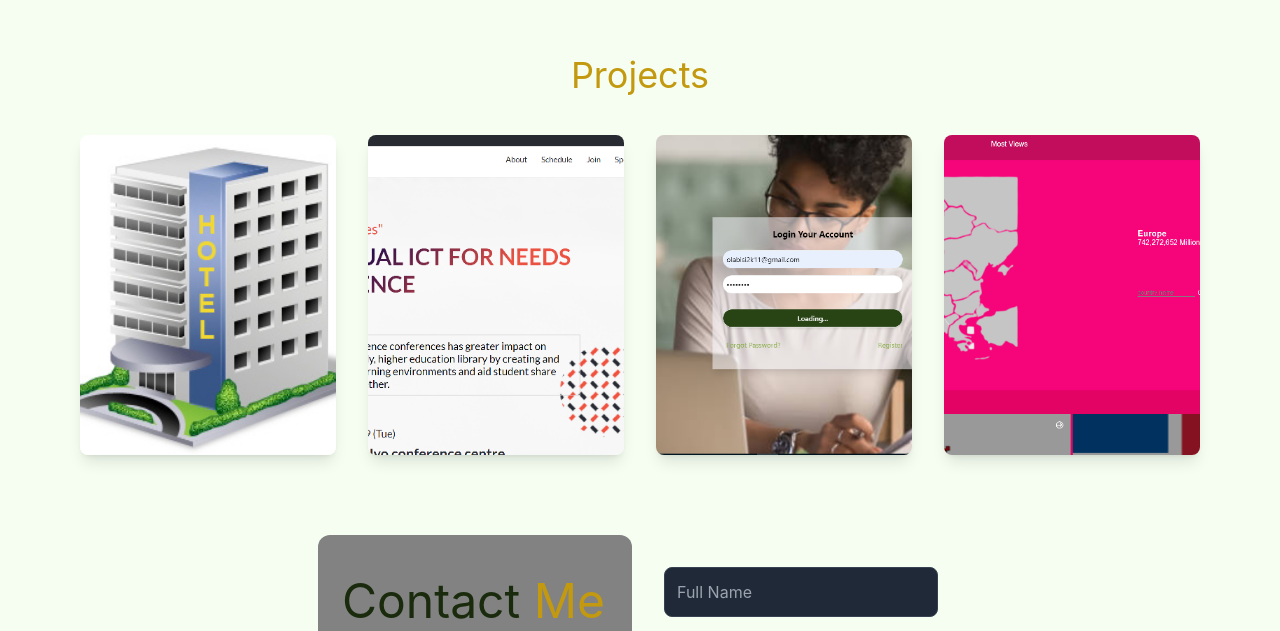
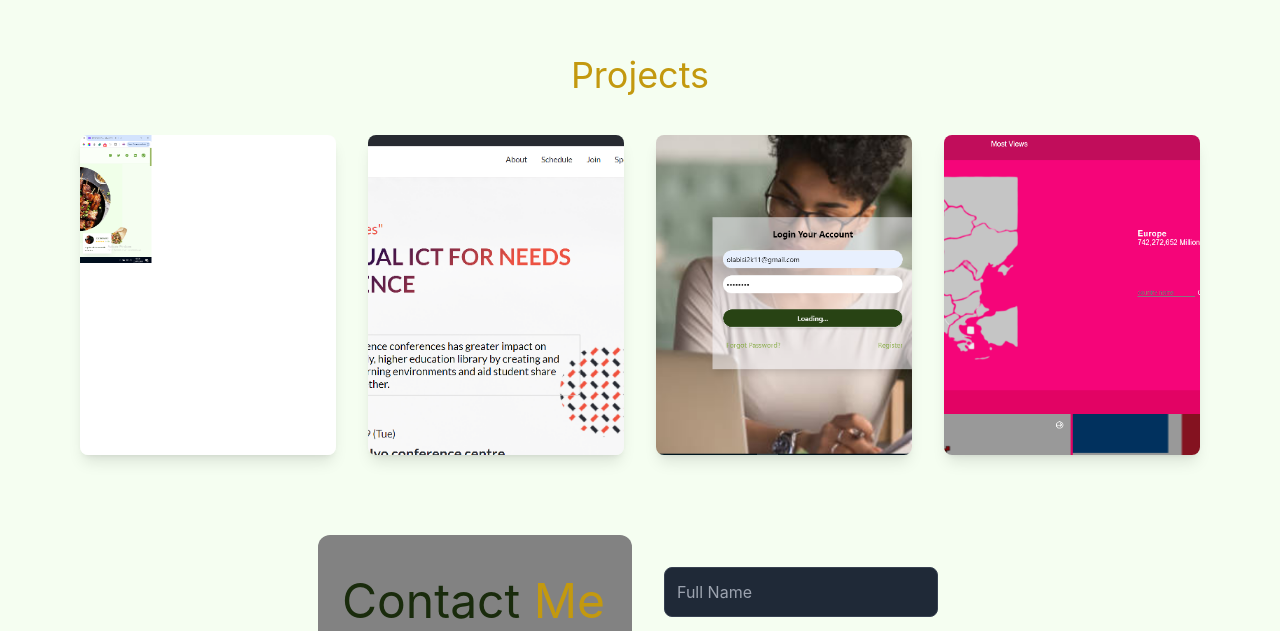
Before and after one commit to coker2019/react-porfolio, a React (Vite) app: page / in a window 1280 px wide. Shown: the part 687-1318 px from the top of the page. Built offline with nearby package versions, Linux system fonts and the light colour scheme.

Commit message:
add landing page project

```diff
--- a/src/components/project.jsx
+++ b/src/components/project.jsx
@@ -10,10 +10,10 @@ const Project = () => {
         </div>
 
         <div className="grid grid-cols-1 sm:grid-cols-2 lg:grid-cols-3 xl:grid-cols-4 gap-4 sm:gap-6 md:gap-8 items-center">
-          <a href="https://hotel-booking-3wof.onrender.com/login" className="group h-48 overflow-hidden rounded-lg shadow-lg sm:h-60 md:h-80">
+          <a href="https://nownow-dispatch.netlify.app/" className="group h-48 overflow-hidden rounded-lg shadow-lg sm:h-60 md:h-80">
             <img
-              src={images.hotelapp}
-              alt="hotelImg"
+              src={images.landingpage}
+              alt="landingpageImg"
               className="w-full h-full object-cover object-center transition duration-200 group-hover:scale-105"
             />
           </a>
```
